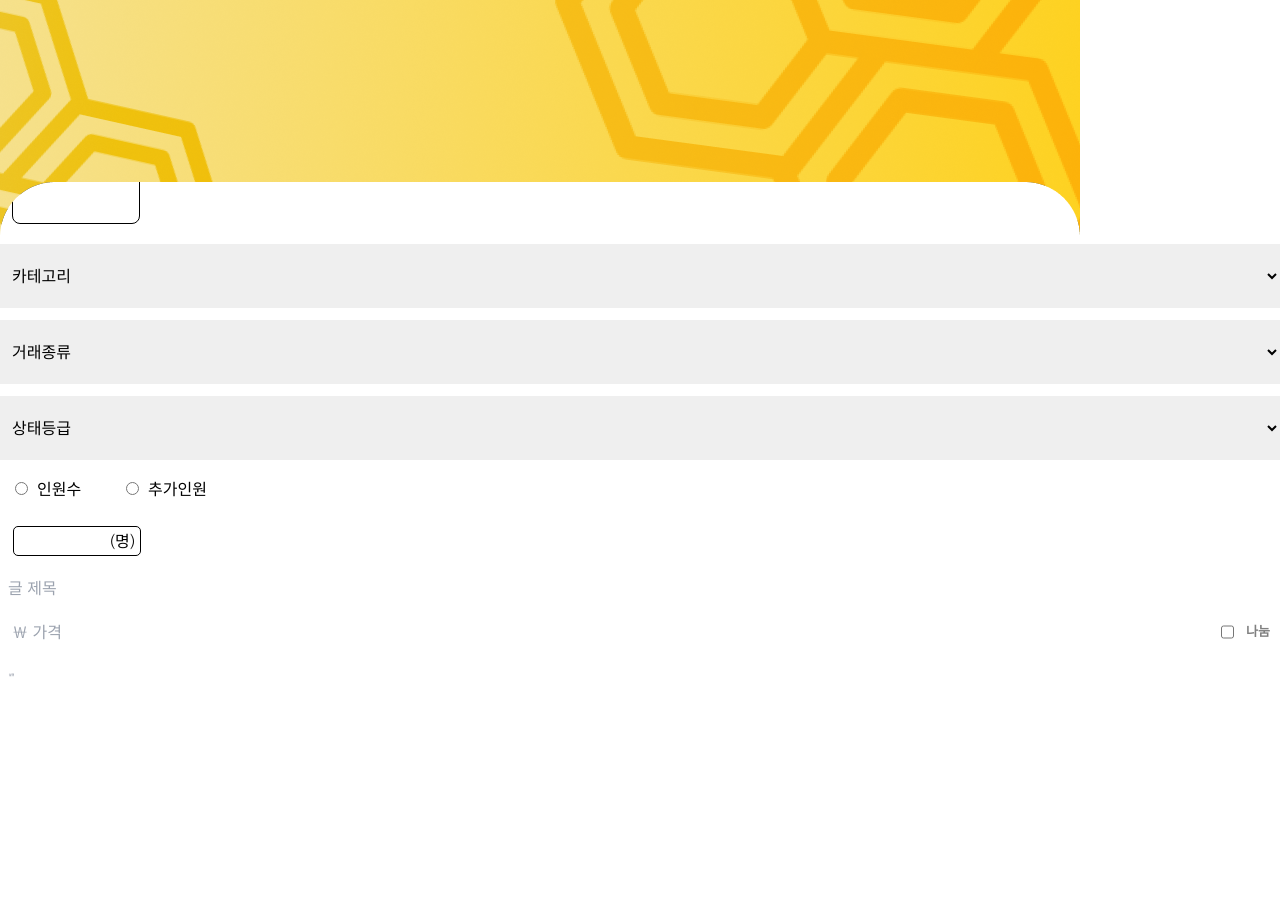
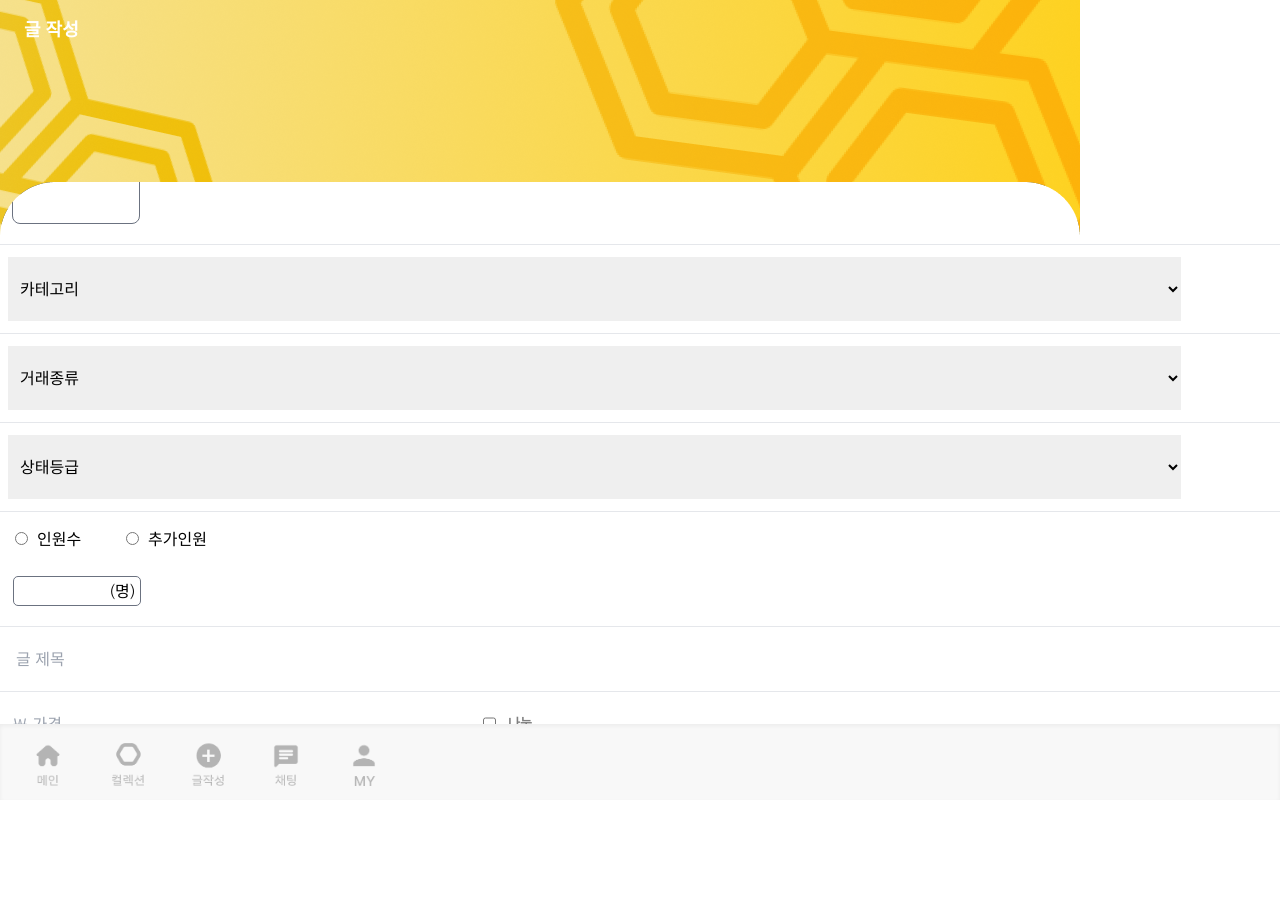
Before and after one commit to HoneyBee5/Goody-frontend, a React (Create React App) app: page /addWrite in a window 1280 px wide. Shown: the top 898 px of the page. Built offline with nearby package versions, Linux system fonts and the light colour scheme.

Commit message:
윤아 동기화 전 마지막 커밋

```diff
--- a/src/ReadingWriting/Sightseeing.js
+++ b/src/ReadingWriting/Sightseeing.js
@@ -58,7 +58,7 @@ const Title = () => {
       {/*제목*/}
       <div
         style={{
-          marginLeft:10,
+          marginLeft:12,
           display:'flex',
           position: 'fixed',
           width: '330px',
--- a/src/Write/AddWrite.js
+++ b/src/Write/AddWrite.js
@@ -1,11 +1,11 @@
 import React, { useState } from 'react';
 import { ActionBar } from '../Component/ActionBar';
 import './AddWrite.css';
-
+import { Nav } from '../Component/Nav';
 import PropTypes from 'prop-types';
 
 // 액션바 이름
-const actionBarName = "";
+const actionBarName = "글 작성";
 
 const AddWrite = () => {
 
@@ -22,7 +22,7 @@ const AddWrite = () => {
     };
 
     return (
-      <label htmlFor="fileInput" className="photo w-32 h-32 mt-10 m-5 ml-3 flex items-center justify-center rounded-lg border border-black">
+      <label htmlFor="fileInput" className="photo w-32 h-32 mt-10 m-5 ml-3 flex items-center justify-center rounded-lg border border-gray-500">
         <div className="PhotoText rounded-1g">사진</div>
         <input type="file" id="fileInput" className="hidden" onChange={handleFileChange} />
       </label>
@@ -70,7 +70,7 @@ const AddWrite = () => {
       <div className="w-full sm:flex-row h-10 sm:h-16 my-3">
         {(selectedOption === "2" && props.options === OPTIONS1) || selectedOption === "8" ? (
           <select
-            className="w-full sm:flex-row h-10 sm:h-16 p-2"
+            className="w-11/12 sm:flex-row h-10 sm:h-16 p-2  ml-2"
             value={selectedOption || ""}
             onChange={handleSelectChange}
           >
@@ -79,7 +79,7 @@ const AddWrite = () => {
           </select>
         ) : (
           <select
-            className="w-full sm:flex-row h-10 sm:h-16 p-2"
+            className="w-11/12 sm:flex-row h-10 sm:h-16 p-2 ml-2"
             onChange={handleSelectChange}
             value={selectedOption || ''}
             >
@@ -177,7 +177,7 @@ const AddWrite = () => {
         </div>
       </div>
 
-      <div style={{ height: 30, display: 'flex', marginTop:-12, marginLeft:'5px'}}>
+      <div style={{ height: 30, display: 'flex', marginTop:-12, marginLeft:'5px', marginBottom:'20px'}}>
 
         <input
           type="text"
@@ -185,7 +185,7 @@ const AddWrite = () => {
           onChange={handleChange}
           onFocus={handleFocus}
           onBlur={handleBlur}
-          className={`border border-black 100 ml-2 text-right ${boxWidth}`}
+          className={`border border-gray-500  ml-2 text-right ${boxWidth}`}
           style={{borderRadius:5}}
         />
 
@@ -233,11 +233,10 @@ const AddWrite = () => {
     };
 
     return (
-      <div className='w-290 h-30 ml-2 mt-5 '>
+      <div className=' h-30 ml-4 my-5 '>
         <input
           type="text"
           value={text}
-          maxLength={20}
           onChange={handleChange}
           placeholder='글 제목'
           className="outline-none border-0 focus:outline-none"
@@ -267,7 +266,7 @@ const AddWrite = () => {
           value={text}
           onChange={handleChange}
           placeholder='￦ 가격'
-          className="w-full outline-none border-0 mr-10 focus:outline-none"
+          className="outline-none border-0 mr-40 focus:outline-none"
 
         />
 
@@ -301,18 +300,20 @@ const AddWrite = () => {
     };
 
     return (
-      <div className="Div_explainText flex flex-col">
+      <div className="Div_explainText flex flex-col m-3">
         <textarea
           type="text"
           value={text}
           onChange={handleChange}
-          placeholder=' 설명'
-          className="explain-text  sm:w-150 h-60 h-43 mt-1 ml-2 mr-4
-                     outline-none border-0 focus:outline-none"
-           />
+          placeholder='설명'
+          rows={text.split('\n').length} // 엔터를 누를 때마다 행의 개수에 따라 크기가 조정됨
+          style={{ minHeight: '120px', resize: 'none' }} // 최소 높이 및 크기 조정 비활성화
+          className=""
+        />
       </div>
     )
   };
+
 
   const [selectedRadio, setSelectedRadio] = useState('');
 
@@ -354,7 +355,7 @@ const AddWrite = () => {
 
     // </div>
 
-<div style={{ display: 'flex',alignItems: 'flex-end', marginTop:'40px'}}>
+<div style={{ display: 'flex',alignItems: 'flex-end', marginTop:'0px', marginBottom:'75px'}}>
       <button>
         <img src='img\registerBtn.png'></img>
       </button>
@@ -371,18 +372,19 @@ const AddWrite = () => {
       <ActionBar actionBarName={actionBarName} />
       {/* /*return 구문에서 PHOTO 컴포넌트 화면에 렌더링*/}
       <Square />
-
+      <hr/>
       {/* SELECTBOX 컴포넌트를 화면에 렌더링 */}
-      <SelectBox options={OPTIONS1} selectedOption={selectedOption1} setSelectedOption={setSelectedOption1} />
-      <SelectBox options={OPTIONS2} selectedOption={selectedOption2} setSelectedOption={setSelectedOption2} />
-      <SelectBox options={OPTIONS3} selectedOption={selectedOption3} setSelectedOption={setSelectedOption3} />
+      <SelectBox options={OPTIONS1} selectedOption={selectedOption1} setSelectedOption={setSelectedOption1} /><hr/>
+      <SelectBox options={OPTIONS2} selectedOption={selectedOption2} setSelectedOption={setSelectedOption2} /><hr/>
+      <SelectBox options={OPTIONS3} selectedOption={selectedOption3} setSelectedOption={setSelectedOption3} /><hr/>
       {/* 라디오 버튼 화면에 렌더링 */}
 
-      <Member/>
-      <TextBox />
-      <PriceText />
+      <Member/> <hr/>
+      <TextBox /> <hr/>
+      <PriceText /> <hr/>
       <ExplainText />
       <Check />
+      <Nav/>
     </div>
   );
 };
```
Also changed, not shown: src/Collection/collectionDetail.js (+5 -6 lines), public/img/Btn.png (added).
